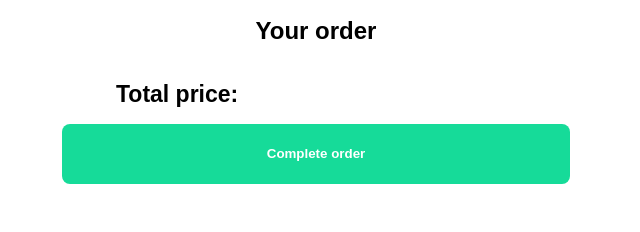
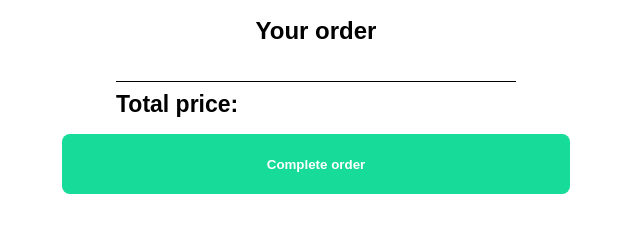
Before and after one commit to nelly476/ordering-app, a plain HTML site: page index.html in a window 1280 px wide. Shown: the part 546-778 px from the top of the page, without its empty margins (324-964 px from the left). Drawn offline with nearby package versions, Linux system fonts and the light colour scheme; a web font is replaced by a local one.

Commit message:
add border to total section

```diff
--- a/index.css
+++ b/index.css
@@ -38,6 +38,8 @@ header h2 {
 .total-price-section {
   margin: 1rem;
   align-items: flex-start;
+  border-top: 1.5px solid black;
+  padding-top: 0.6rem;
 }
 
 #total-price {
```
